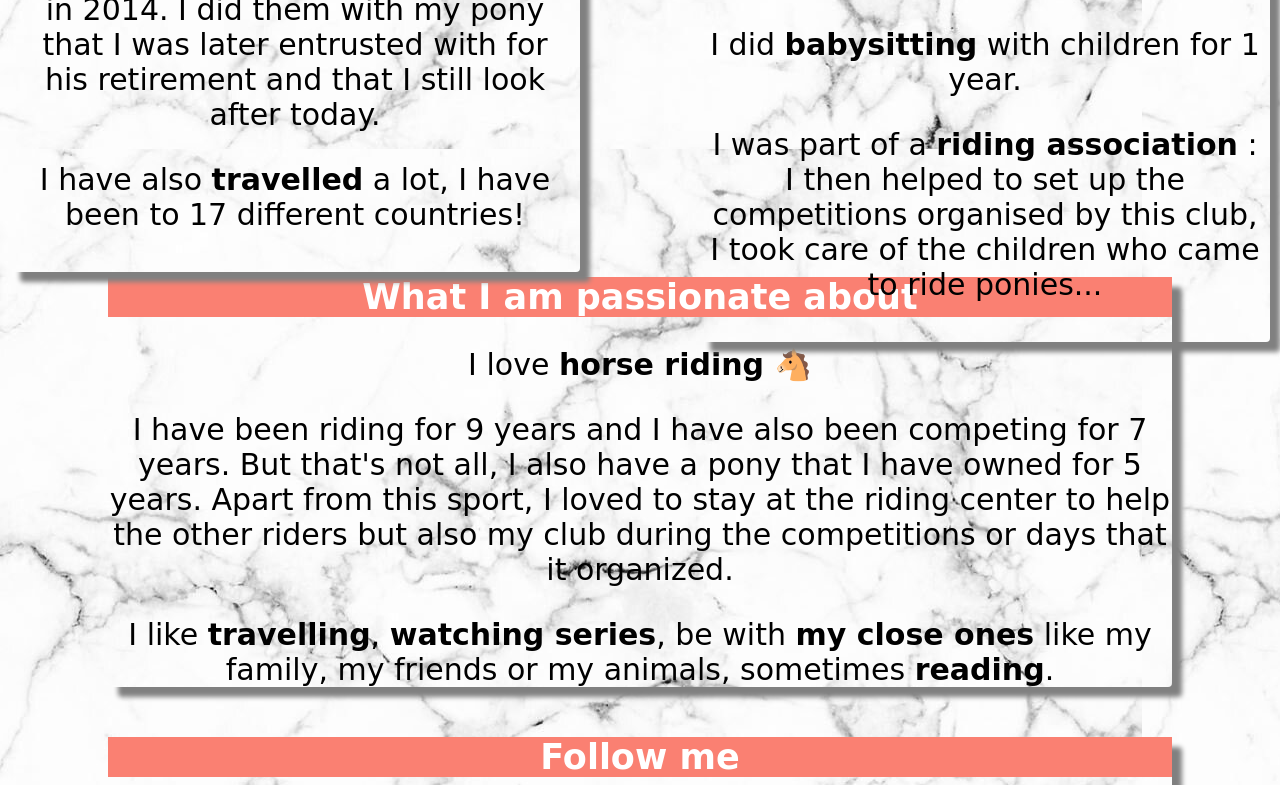
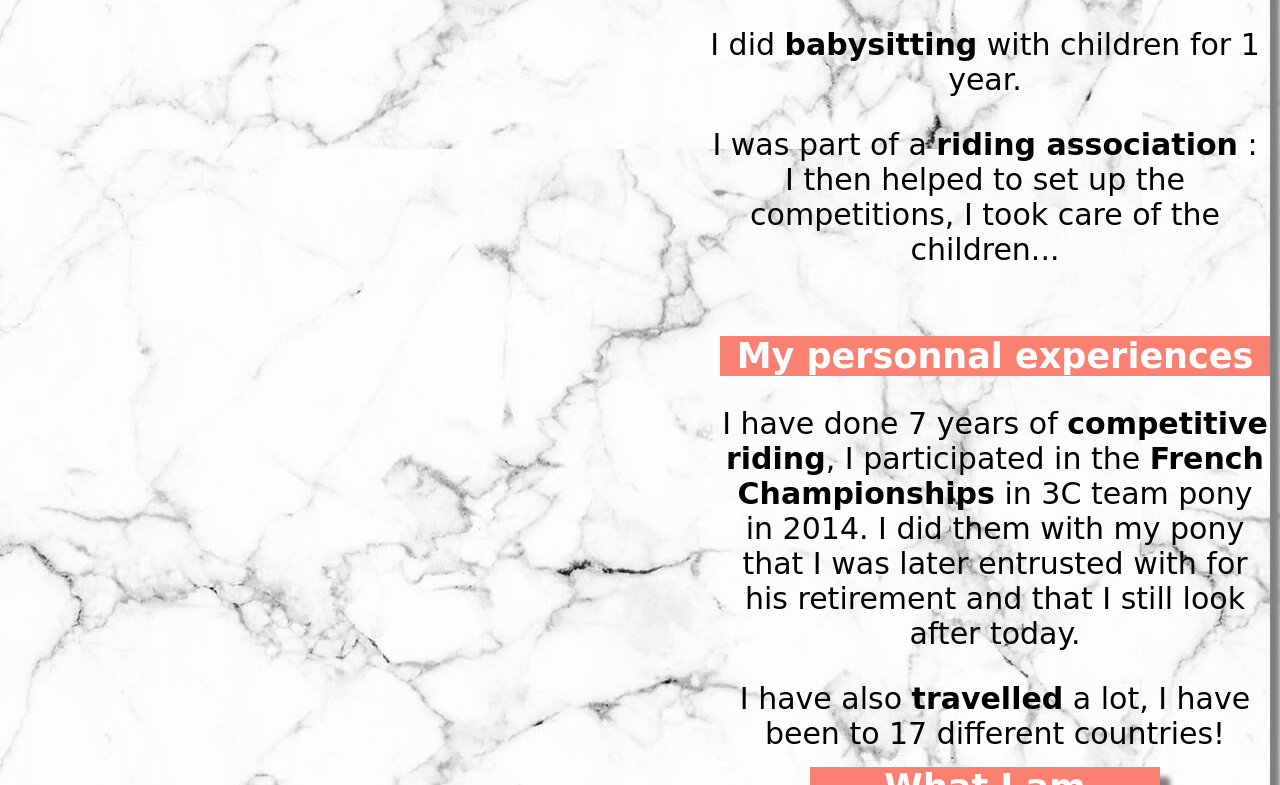
Before and after one commit to Laura-Linh/my-profile, a plain HTML site: page index.html in a window 1280 px wide. Shown: the part 1311-2096 px from the top of the page. Drawn offline with Linux system fonts and the light colour scheme; a web font is replaced by a local one.

Commit message:
Update index.html

```diff
--- a/index.html
+++ b/index.html
@@ -28,8 +28,7 @@
     <h2>My professional experiences</h2>
     <P>I did a <strong>internship</strong> for 3 days in pharmacy in 2015.</p>
     <p>I did <strong>babysitting</strong> with children for 1 year.</p>
-     <p>I was part of a <strong>riding association</strong> : I then helped to set up the competitions organised by this club, I took care of the children who came to ride ponies...</P>
-    </div>
+     <p>I was part of a <strong>riding association</strong> : I then helped to set up the competitions, I took care of the children...</p>
     <div id=partie3>
     <h2>My personnal experiences</h2>
     <p>I have done 7 years of <strong>competitive riding</strong>, I participated in the <strong>French Championships</strong> in 3C team pony in 2014. I did them with my pony that I was later entrusted with for his retirement and that I still look after today.</p>
```
